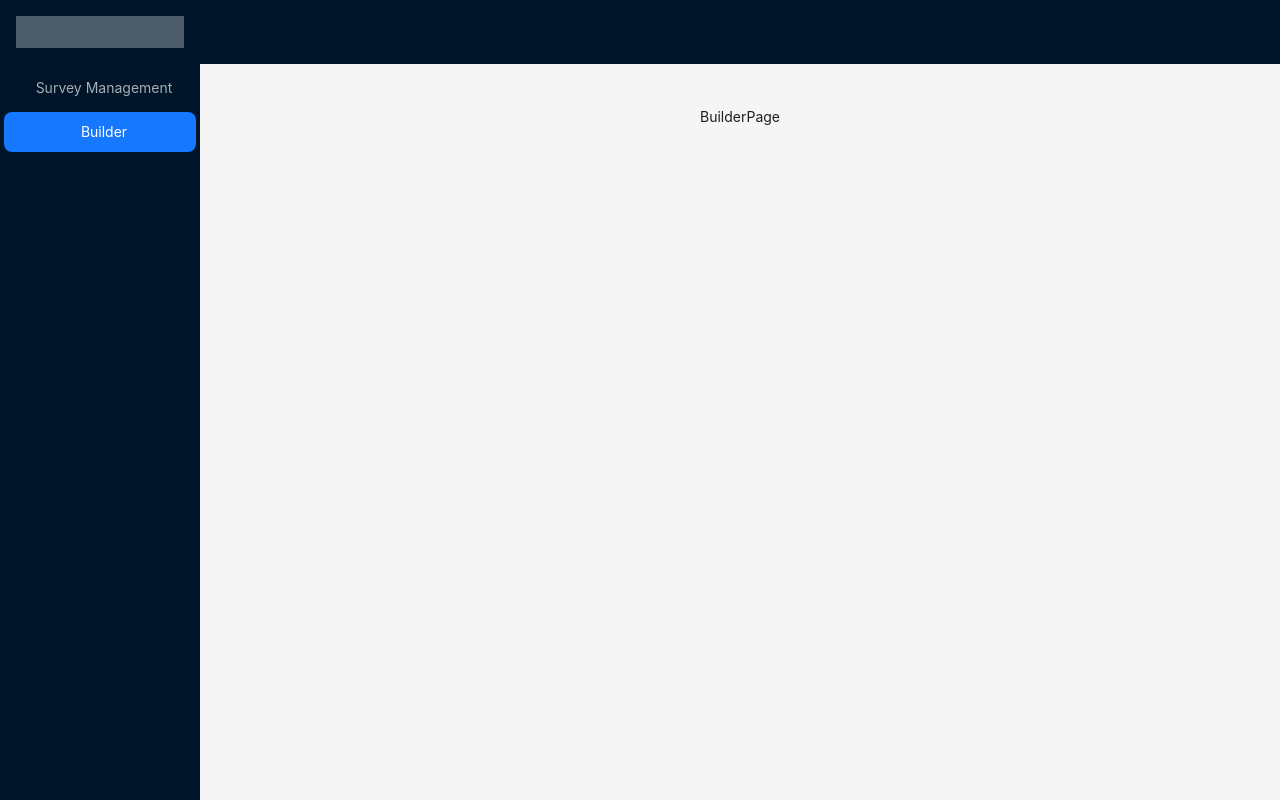
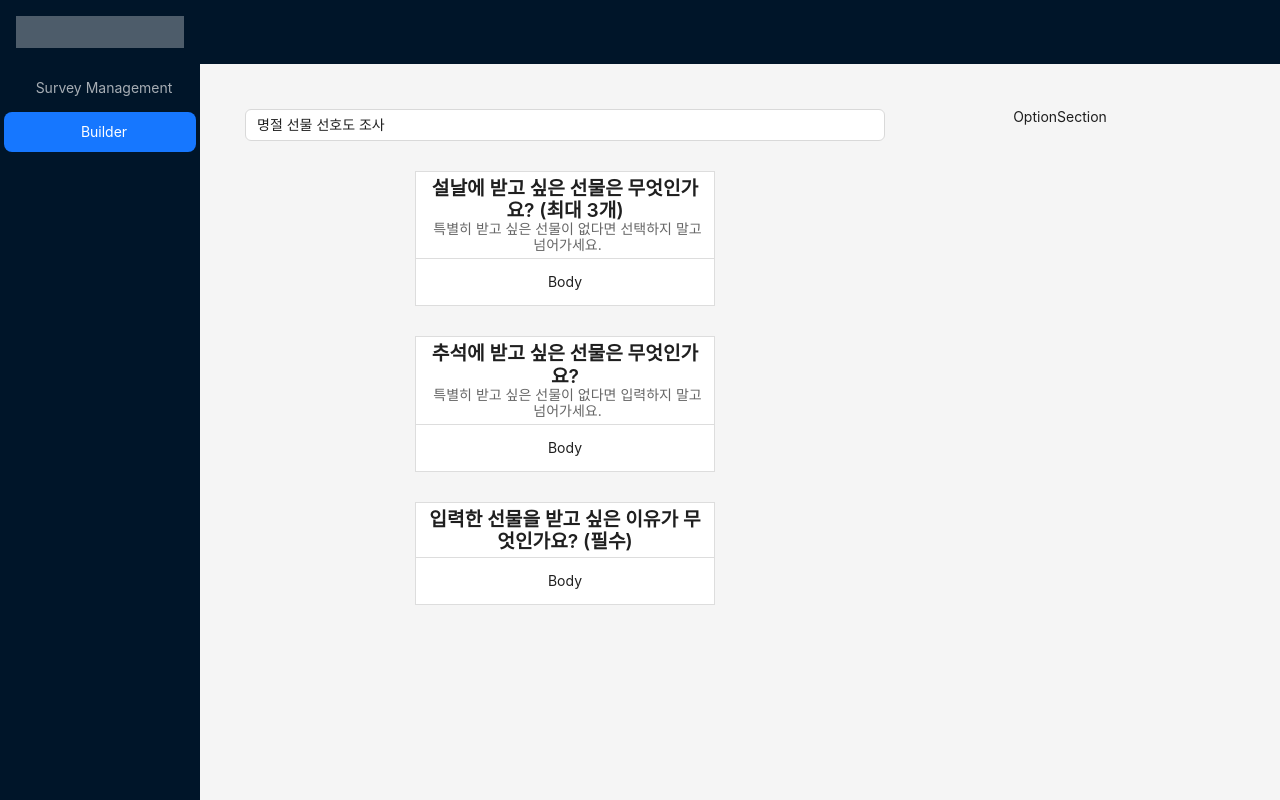
Before and after one commit to albertshin5172/React_Lecture_From_Inflearn, a React (Create React App) app in the folder survey-pie-admin/: page /builder/1 in a window 1280 px wide. Built offline with nearby package versions, Linux system fonts and the light colour scheme.

Commit message:
feat : toy project2 - survey-pie (Section 17 / 17-1. Implementing the Question Preview Area)

```diff
--- a/survey-pie-admin/package.json
+++ b/survey-pie-admin/package.json
@@ -13,6 +13,7 @@
     "react-dom": "^19.1.1",
     "react-router-dom": "^7.8.2",
     "react-scripts": "5.0.1",
+    "styled-components": "^6.1.19",
     "swr": "^2.3.6",
     "web-vitals": "^2.1.4"
   },
--- /dev/null
+++ b/survey-pie-admin/src/components/Card/index.js
@@ -0,0 +1,41 @@
+import styled from "styled-components";
+
+function Card({ title, desc, children }) {
+  return (
+    <CardWrapper>
+      <Head>
+        <Title>{title}</Title>
+        <Desc>{desc}</Desc>
+      </Head>
+      <Body>{children}</Body>
+    </CardWrapper>
+  );
+}
+
+const CardWrapper = styled.div`
+  border: 1px solid #dddddd;
+  width: 300px;
+  margin: 30px auto;
+  background: #ffffff;
+`;
+
+const Head = styled.div`
+  border-bottom: 1px solid #dddddd;
+  padding: 5px;
+`;
+
+const Title = styled.div`
+  font-size: 1.2rem;
+  font-weight: 600;
+`;
+
+const Desc = styled.div`
+  color: #666666;
+  margin-left: 5px;
+`;
+
+const Body = styled.div`
+  padding: 15px;
+`;
+
+export default Card;
--- /dev/null
+++ b/survey-pie-admin/src/components/OptionSection/index.js
@@ -0,0 +1,5 @@
+function OptionSection() {
+  return <>OptionSection</>;
+}
+
+export default OptionSection;
--- /dev/null
+++ b/survey-pie-admin/src/components/PreviewSeciton/index.js
@@ -0,0 +1,15 @@
+import Card from "../Card";
+
+function PreviewSection({ questions }) {
+  return (
+    <>
+      {questions.map((question, index) => (
+        <Card key={index} title={question.title} desc={question.desc}>
+          Body
+        </Card>
+      ))}
+    </>
+  );
+}
+
+export default PreviewSection;
--- a/survey-pie-admin/src/pages/BuilderPage.js
+++ b/survey-pie-admin/src/pages/BuilderPage.js
@@ -1,7 +1,67 @@
+import { useState } from "react";
+import OptionSection from "../components/OptionSection";
+import PreviewSection from "../components/PreviewSeciton";
 import MainLayout from "../layouts/MainLayout";
+import { Col, Input, Row } from "antd";
 
 function BuilderPage() {
-  return <MainLayout selectedKeys={["builder"]}>BuilderPage</MainLayout>;
+  const [data, setData] = useState({
+    id: 1,
+    title: "명절 선물 선호도 조사",
+    questions: [
+      {
+        title: "설날에 받고 싶은 선물은 무엇인가요? (최대 3개)",
+        desc: "특별히 받고 싶은 선물이 없다면 선택하지 말고 넘어가세요.",
+        type: "select",
+        required: false,
+        options: {
+          max: 3,
+          items: ["식품", "전자기기", "도서", "의류", "돈"],
+        },
+      },
+      {
+        title: "추석에 받고 싶은 선물은 무엇인가요?",
+        desc: "특별히 받고 싶은 선물이 없다면 입력하지 말고 넘어가세요.",
+        type: "text",
+        required: false,
+        options: {
+          max: 10,
+          placeholder: "10자 이내로 입력해주세요.",
+        },
+      },
+      {
+        title: "입력한 선물을 받고 싶은 이유가 무엇인가요? (필수)",
+        desc: "",
+        type: "textarea",
+        required: true,
+        options: {
+          max: 100,
+          placeholder: "100자 이내로 입력해주세요.",
+        },
+      },
+    ],
+    createdAt: 1647160914620,
+  });
+
+  return (
+    <MainLayout selectedKeys={["builder"]}>
+      <Row>
+        <Col flex="auto">
+          <Input
+            placeholder="Please enter a survey title."
+            value={data.title}
+            onChange={(e) => {
+              setData((state) => ({ ...state, title: e.target.value }));
+            }}
+          />
+          <PreviewSection questions={data.questions} />
+        </Col>
+        <Col flex="350px">
+          <OptionSection />
+        </Col>
+      </Row>
+    </MainLayout>
+  );
 }
 
 export default BuilderPage;
```
Also changed, not shown: 1 other file (tests, documents, lock files or other folders).
